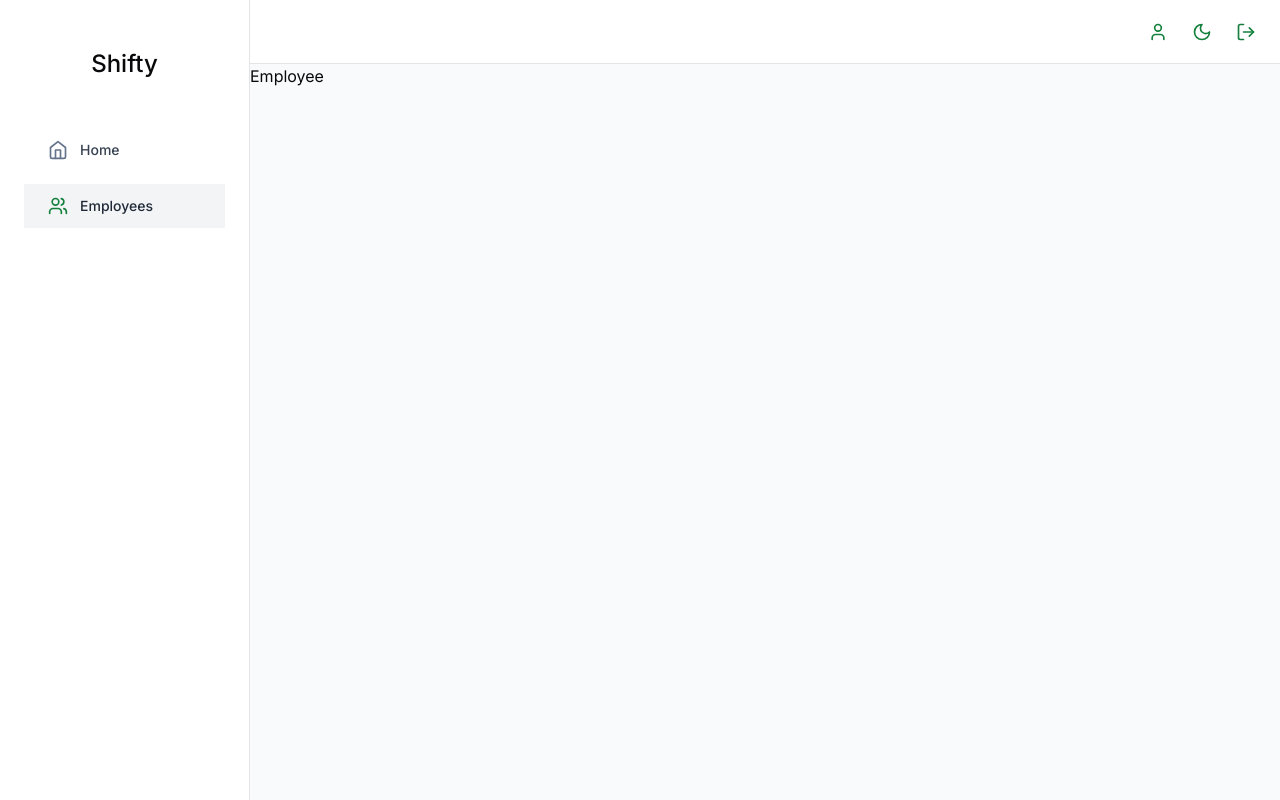
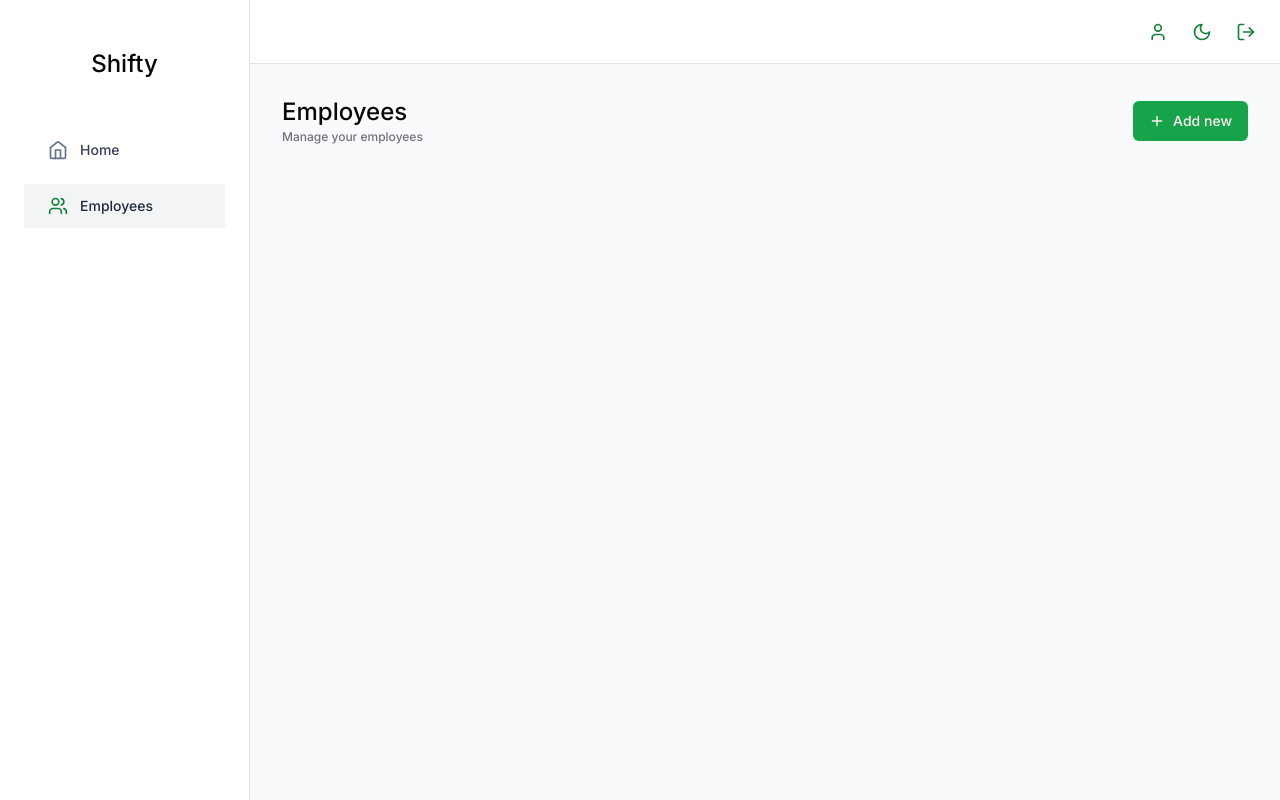
Before and after one commit to lanzmoncis/rota-builder, a Next.js app: page /employees in a window 1280 px wide. Built offline with nearby package versions, Linux system fonts and the light colour scheme.

Commit message:
Update file structure and add employeeClient

```diff
--- a/components/week-calendar/weekly-calendar-cells.tsx
+++ b/app/dashboard/components/weekly-calendar-cells.tsx
@@ -29,10 +29,12 @@ interface WeeklyCalendarCellProps {
   employees: EmployeeProps[];
 }
 
-const WeeklyCalendarCells = ({
+// Still needs fixing
+
+const WeeklyCalendarCells: React.FC<WeeklyCalendarCellProps> = ({
   currentMonth,
   employees,
-}: WeeklyCalendarCellProps) => {
+}) => {
   const [open, setOpen] = useState(false);
   const [loading, setLoading] = useState(false);
   const [selectedDate, setSelectedDate] = useState<Date | null>(null);
--- a/components/week-calendar/weekly-calendar.tsx
+++ b/app/dashboard/components/weekly-calendar.tsx
@@ -3,8 +3,8 @@
 import { useState } from "react";
 import { format, getWeek, addWeeks, subWeeks } from "date-fns";
 
-import WeeklyCalendarHeader from "@/components/week-calendar/weekly-calendar-header";
-import WeeklyCalendarCells from "@/components/week-calendar/weekly-calendar-cells";
+import WeeklyCalendarHeader from "./weekly-calendar-header";
+import WeeklyCalendarCells from "./weekly-calendar-cells";
 
 const WeeklyCalendar = () => {
   const [currentMonth, setCurrentMonth] = useState(new Date());
@@ -106,6 +106,7 @@ const WeeklyCalendar = () => {
         </div>
       </div>
       <WeeklyCalendarHeader currentMonth={currentMonth} />
+      {/* Should pass test employee data */}
       <WeeklyCalendarCells currentMonth={currentMonth} employees={employees} />
     </div>
   );
--- a/app/dashboard/page.tsx
+++ b/app/dashboard/page.tsx
@@ -1,4 +1,4 @@
-import WeeklyCalendar from "@/components/week-calendar/weekly-calendar";
+import WeeklyCalendar from "../dashboard/components/weekly-calendar";
 
 const DashboardPage = () => {
   return (
--- /dev/null
+++ b/app/employees/[employeeId]/page.tsx
@@ -0,0 +1,5 @@
+const EmployeePage = () => {
+  return <div>Employee Page</div>;
+};
+
+export default EmployeePage;
--- /dev/null
+++ b/app/employees/components/client.tsx
@@ -0,0 +1,29 @@
+"use client";
+
+import { useParams, useRouter } from "next/navigation";
+
+import { Plus } from "lucide-react";
+import { Button } from "@/components/ui/button";
+
+const EmployeesClient = () => {
+  const router = useRouter();
+  const params = useParams();
+  return (
+    <div className="p-8 font-medium">
+      <div className="flex justify-between items-center">
+        <div>
+          <h2 className="text-2xl">Employees</h2>
+          <p className="text-[12px] text-muted-foreground">
+            Manage your employees
+          </p>
+        </div>
+        <Button onClick={() => router.push(`/employees/new`)}>
+          <Plus className="w-4 h-4 mr-2" />
+          Add new
+        </Button>
+      </div>
+    </div>
+  );
+};
+
+export default EmployeesClient;
--- a/app/employees/page.tsx
+++ b/app/employees/page.tsx
@@ -1,5 +1,11 @@
+import EmployeesClient from "./components/client";
+
 const EmployeesPage = () => {
-  return <div>Employee</div>;
+  return (
+    <div>
+      <EmployeesClient />
+    </div>
+  );
 };
 
 export default EmployeesPage;
--- a/components/modals/add-shift-modal.tsx
+++ b/components/modals/add-shift-modal.tsx
@@ -55,7 +55,7 @@ const AddShiftModal: React.FC<AddShiftModalProps> = ({
   loading,
   date,
   employee,
-  employees,
+  // employees,
 }) => {
   const [isMounted, setIsMounted] = useState(false);
 
@@ -76,19 +76,16 @@ const AddShiftModal: React.FC<AddShiftModalProps> = ({
   }
 
   const handleSubmit = (values: z.infer<typeof formSchema>) => {
-    const employeeIndex = employees.findIndex((emp) => emp.name === employee);
-
-    if (employeeIndex !== -1) {
-      const newShift = {
-        date: date?.toISOString() || "",
-        department: values.department,
-        shiftTime: values.shiftTime,
-      };
-
-      employees[employeeIndex].shifts.push(newShift);
-    }
-
-    onClose();
+    // const employeeIndex = employees.findIndex((emp) => emp.name === employee);
+    // if (employeeIndex !== -1) {
+    //   const newShift = {
+    //     date: date?.toISOString() || "",
+    //     department: values.department,
+    //     shiftTime: values.shiftTime,
+    //   };
+    //   employees[employeeIndex].shifts.push(newShift);
+    // }
+    // onClose();
   };
 
   return (
```
Also changed, not shown: app/dashboard/components/weekly-calendar-header.tsx (renamed from components/week-calendar/weekly-calendar-header.tsx).
